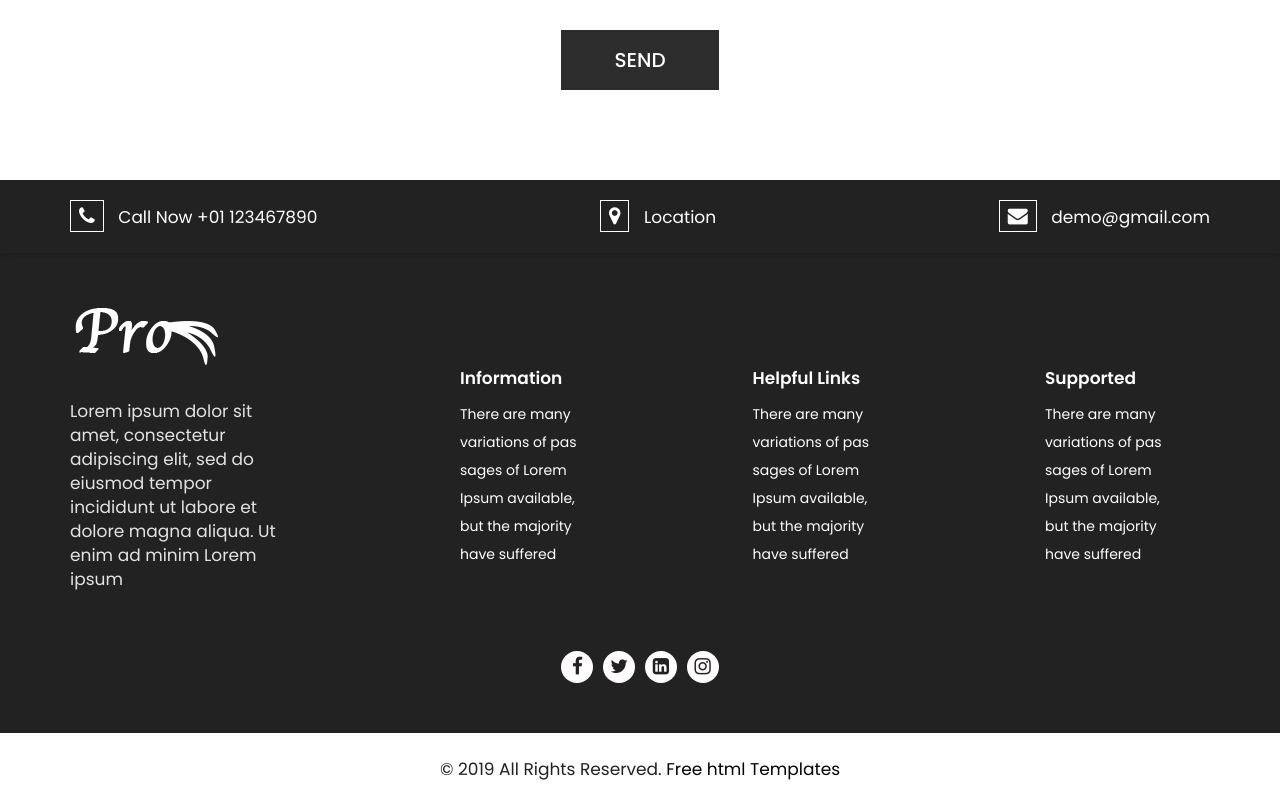
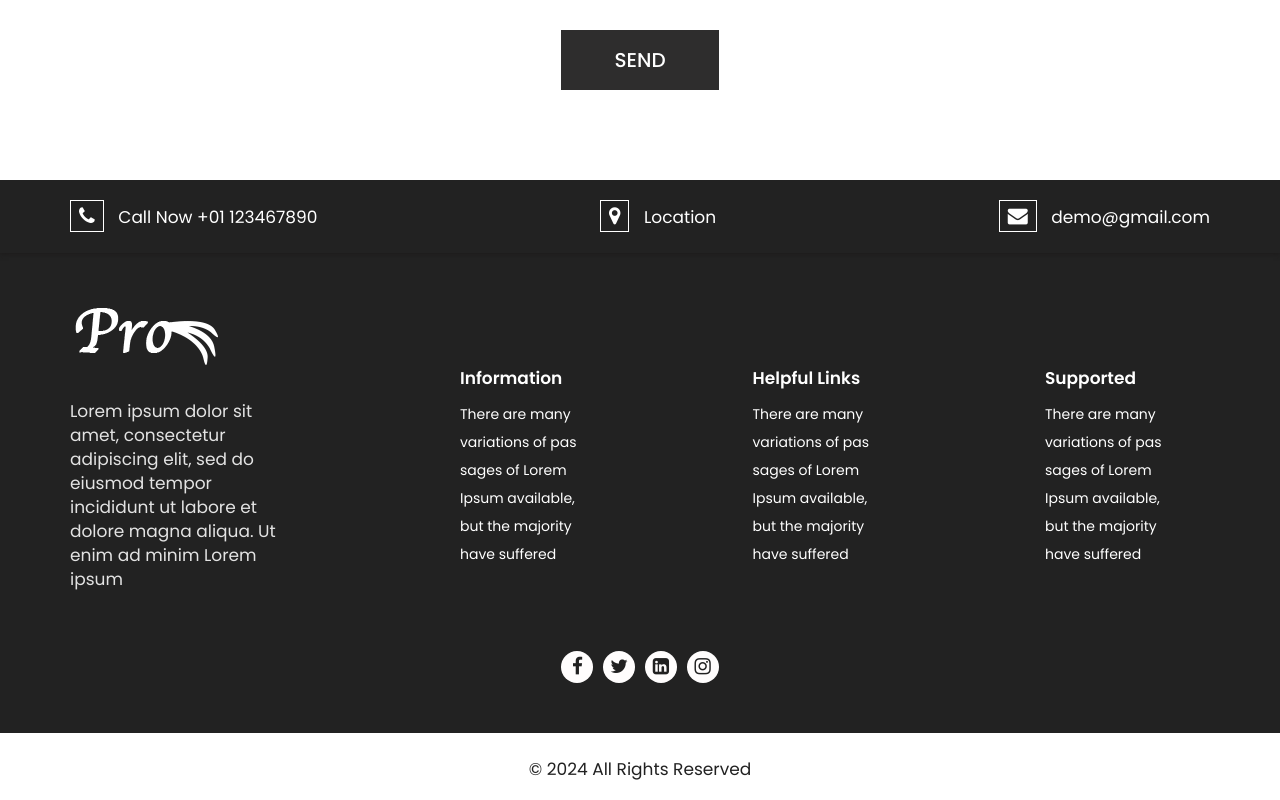
Before and after one commit to skydev123/yoga-temp, a plain HTML site: page index.html in a window 1280 px wide. Shown: the part 3749-4549 px from the top of the page. Drawn offline with nearby package versions, Linux system fonts and the light colour scheme; a web font is replaced by a local one.

Commit message:
footer updated

```diff
--- a/index.html
+++ b/index.html
@@ -368,7 +368,7 @@
                <div class="container">
                   <div class="row">
                      <div class="col-md-10 offset-md-1">
-                        <p>© 2019 All Rights Reserved.<a href="https://html.design/"> Free html Templates</a></p>
+                        <p>© 2024 All Rights Reserved</p>
                      </div>
                   </div>
                </div>
```
